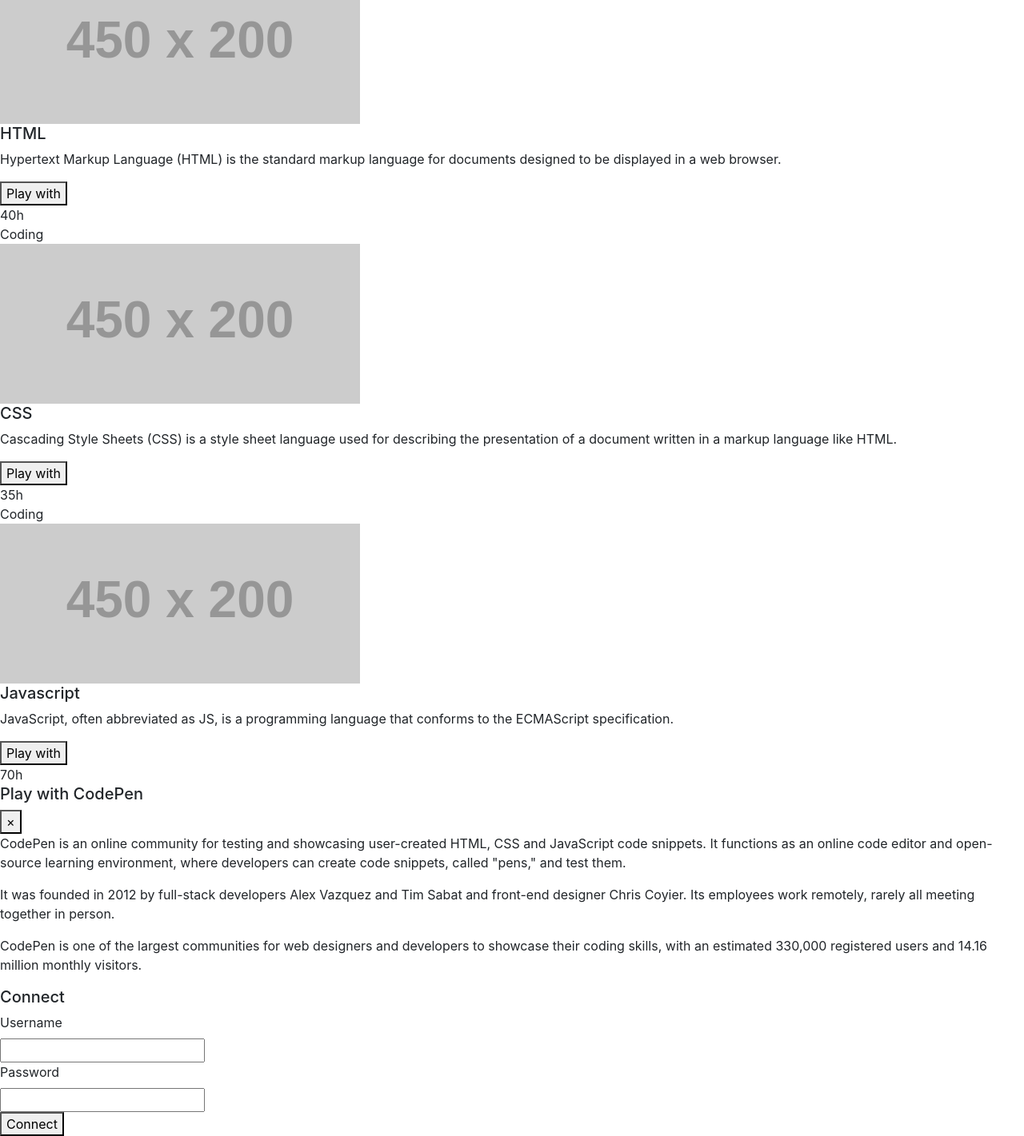
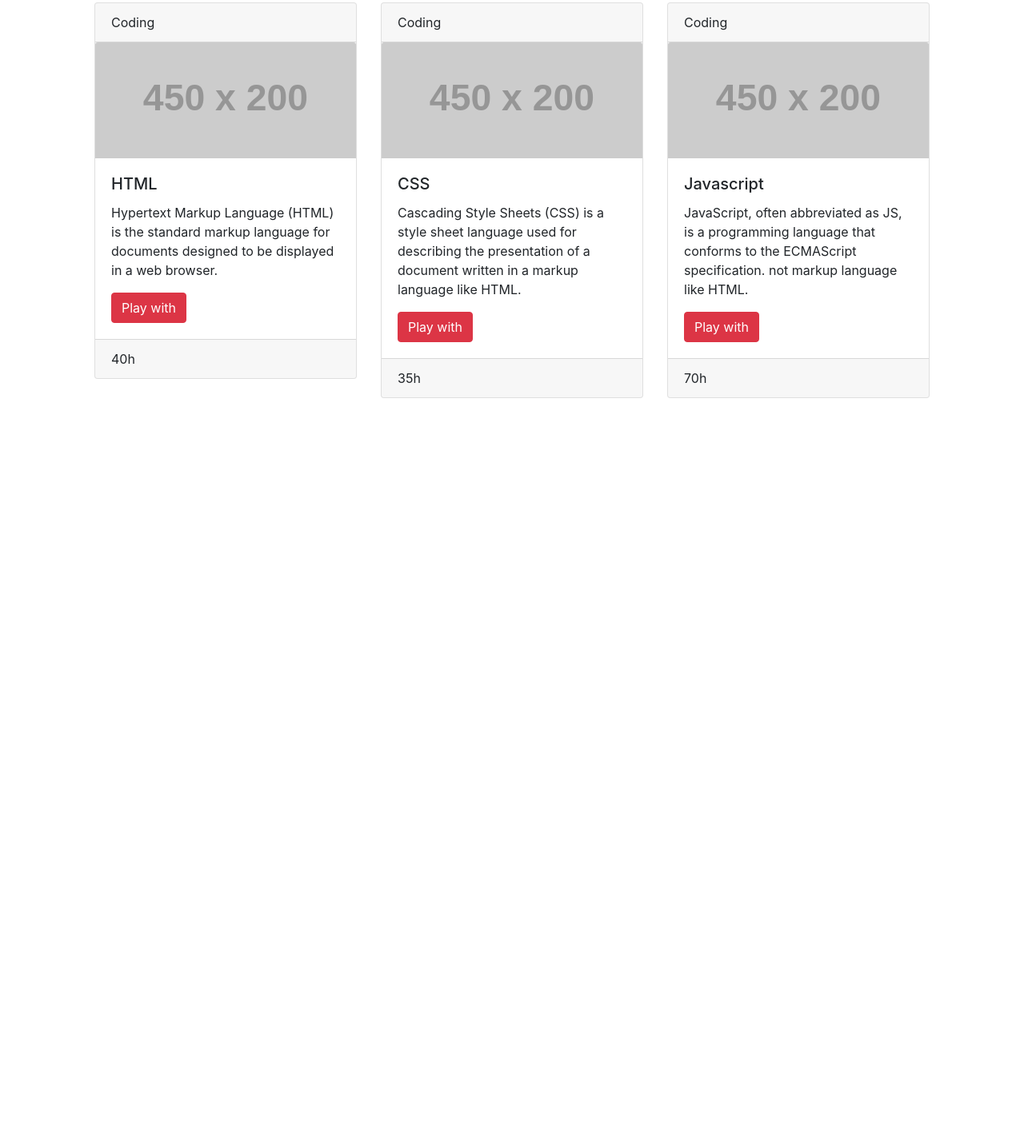
Before and after one commit to ThamerAyachi/holbertonschool-web_front_end, a plain HTML site: page Bootstrap/3-index.html in a window 1280 px wide. Shown: the part 69-1490 px from the top of the page at 80% size. After the commit the page ends 800 px from the top, so only its background shows below. Drawn offline with nearby package versions, Linux system fonts and the light colour scheme; placeholder pictures from the web are drawn by us.

Commit message:
final task 3

```diff
--- a/Bootstrap/3-index.html
+++ b/Bootstrap/3-index.html
@@ -31,58 +31,80 @@
     ></script>
   </head>
   <body>
-    <div>
-      <div>
-        <div>
-          <div>
-            <div>Coding</div>
-            <img src="https://via.placeholder.com/450x200" />
-            <div>
-              <h5>HTML</h5>
-              <p>
+    <div class="container-lg p-5">
+      <div class="row">
+        <div class="col-sm-4 col-12 mt-4">
+          <div class="card">
+            <div class="card-header">Coding</div>
+            <img
+              class="card-img-top"
+              src="https://via.placeholder.com/450x200"
+            />
+            <div class="card-body">
+              <h5 class="card-title">HTML</h5>
+              <p class="card-text">
                 Hypertext Markup Language (HTML) is the standard markup language
                 for documents designed to be displayed in a web browser.
               </p>
-              <button data-toggle="modal" data-target="#playModal">
+              <button
+                class="btn btn-danger"
+                data-toggle="modal"
+                data-target="#playModal"
+              >
                 Play with
               </button>
             </div>
-            <div>40h</div>
+            <div class="card-footer">40h</div>
           </div>
         </div>
-        <div>
-          <div>
-            <div>Coding</div>
-            <img src="https://via.placeholder.com/450x200" />
-            <div>
-              <h5>CSS</h5>
-              <p>
+        <div class="col-sm-4 col-12 mt-4">
+          <div class="card">
+            <div class="card-header">Coding</div>
+            <img
+              class="card-img-top"
+              src="https://via.placeholder.com/450x200"
+            />
+            <div class="card-body">
+              <h5 class="card-title">CSS</h5>
+              <p class="card-text">
                 Cascading Style Sheets (CSS) is a style sheet language used for
                 describing the presentation of a document written in a markup
                 language like HTML.
               </p>
-              <button data-toggle="modal" data-target="#playModal">
+              <button
+                class="btn btn-danger"
+                data-toggle="modal"
+                data-target="#playModal"
+              >
                 Play with
               </button>
             </div>
-            <div>35h</div>
+            <div class="card-footer">35h</div>
           </div>
         </div>
-        <div>
-          <div>
-            <div>Coding</div>
-            <img src="https://via.placeholder.com/450x200" />
-            <div>
-              <h5>Javascript</h5>
-              <p>
+        <div class="col-sm-4 col-12 mt-4">
+          <div class="card">
+            <div class="card-header">Coding</div>
+            <img
+              class="card-img-top"
+              src="https://via.placeholder.com/450x200"
+            />
+            <div class="card-body">
+              <h5 class="card-title">Javascript</h5>
+              <p class="card-text">
                 JavaScript, often abbreviated as JS, is a programming language
-                that conforms to the ECMAScript specification.
+                that conforms to the ECMAScript specification. not markup
+                language like HTML.
               </p>
-              <button data-toggle="modal" data-target="#playModal">
+              <button
+                class="btn btn-danger"
+                data-toggle="modal"
+                data-target="#playModal"
+              >
                 Play with
               </button>
             </div>
-            <div>70h</div>
+            <div class="card-footer">70h</div>
           </div>
         </div>
       </div>
@@ -95,16 +117,24 @@
       role="dialog"
       aria-labelledby="playModal"
       aria-hidden="true"
+      class="modal"
     >
-      <div role="document">
-        <div>
-          <div>
-            <h5 id="exampleModalLabel">Play with CodePen</h5>
-            <button type="button" data-dismiss="modal" aria-label="Close">
+      <div role="document" class="modal-dialog modal-dialog-centered">
+        <div class="modal-content">
+          <div class="modal-header">
+            <h5 id="exampleModalLabel" class="modal-title">
+              Play with CodePen
+            </h5>
+            <button
+              type="button"
+              data-dismiss="modal"
+              aria-label="Close"
+              class="close"
+            >
               <span aria-hidden="true">&times;</span>
             </button>
           </div>
-          <div>
+          <div class="modal-body">
             <p>
               CodePen is an online community for testing and showcasing
               user-created HTML, CSS and JavaScript code snippets. It functions
@@ -123,24 +153,28 @@
               330,000 registered users and 14.16 million monthly visitors.
             </p>
 
-            <form>
-              <div>
+            <form class="border-top pt-3">
+              <div class="form-group">
                 <h5>Connect</h5>
               </div>
-              <div>
-                <label for="username">Username</label>
-                <div>
-                  <input type="text" id="username" />
+              <div class="form-group row">
+                <label for="username" class="col-form-label col-sm-2"
+                  >Username</label
+                >
+                <div class="col-sm-10">
+                  <input type="text" id="username" class="form-control" />
                 </div>
               </div>
-              <div>
-                <label for="passowrd">Password</label>
-                <div>
-                  <input type="password" id="passowrd" />
+              <div class="form-group row">
+                <label for="passowrd" class="col-form-label col-sm-2"
+                  >Password</label
+                >
+                <div class="col-sm-10">
+                  <input type="password" id="passowrd" class="form-control" />
                 </div>
               </div>
-              <div>
-                <button type="submit">Connect</button>
+              <div class="form-group text-right flex-row-reverse">
+                <button type="submit" class="btn btn-danger">Connect</button>
               </div>
             </form>
           </div>
```
